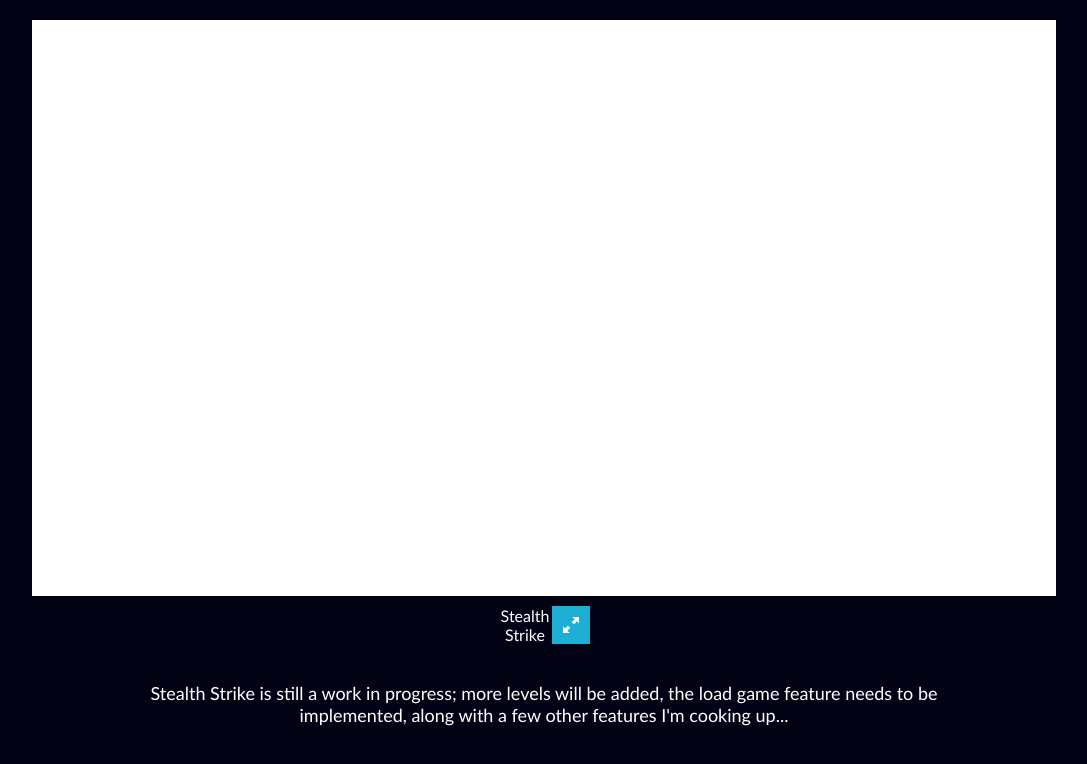
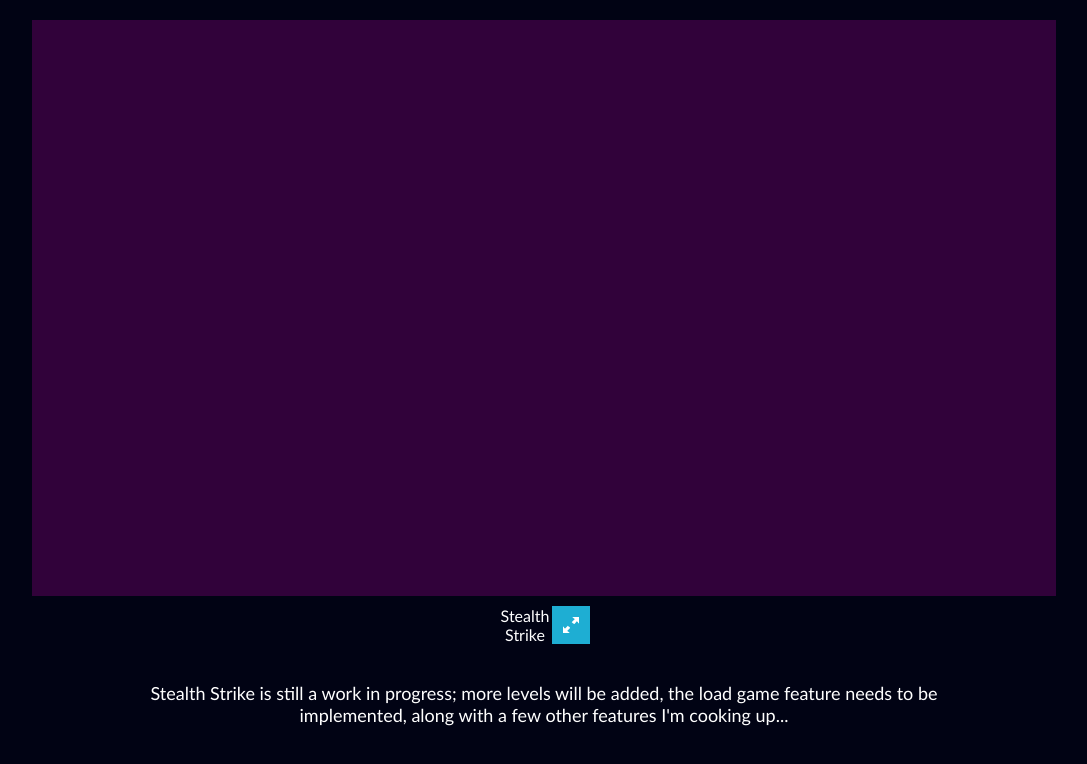
Before and after one commit to hughese4/StealthGameWeb, a plain HTML site: page index.html in a window 1280 px wide. Shown: the whole page, without its empty margins (96-1183 px from the left). Drawn offline with Linux system fonts and the light colour scheme; no server answers.

Commit message:
no flashbangs please

```diff
--- a/TemplateData/style.css
+++ b/TemplateData/style.css
@@ -22,7 +22,7 @@ body {
   }
 
   #unity-canvas {
-    background: #ffffff;
+    background: #31023a;
     width: 80vw;
     height: calc(80vw * 9 / 16);
     max-width: 1920px;
```
